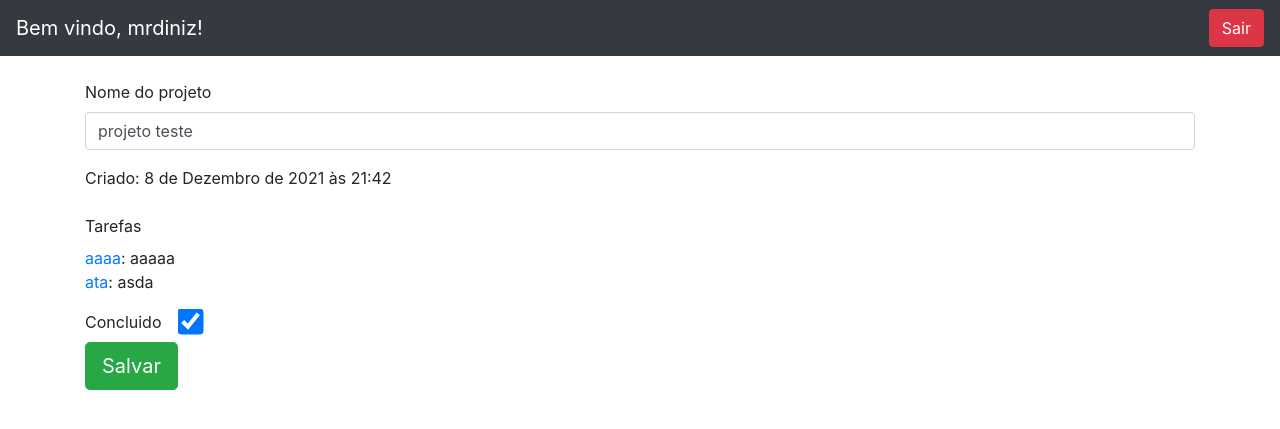
After one commit to mrdiniz88/task-organizer, a Django app: page /projects/project_detail/1 in a window 1280 px wide. The commit adds this page. Shown: the top 429 px of the page. Run offline with Django 4.2, Linux system fonts and the light colour scheme; a user stored in the database is signed in; data comes from the database, SQL or seed files in the repository; both versions use the stored data as it was after the commit.

Commit message:
atualização

```diff
--- /dev/null
+++ b/Projects/templates/project_detail.html
@@ -0,0 +1,37 @@
+{% extends 'base.html' %}
+
+{% block title %}Projeto | {{ project }}{% endblock title%}
+
+{% block content %}
+    <div class="container">
+        <br>
+        <form>
+            {% csrf_token %}
+            <p>
+                <label>Nome do projeto</label>
+                <input class="form-control" type='text' value="{{project.name}}">
+            </p>
+            <p>
+                <label>Criado: {{ project.created_at }}</label>
+            </p>
+            <p>
+                <label >Tarefas</label><br>
+                {% for task in tasks %}
+                    <a href="{{ project.id }}/tasks_detail/{{task.name}}">{{ task }}</a>:
+                    {{ task.description }}<br>
+                {% endfor %}
+
+            </p>
+            <label>Concluido &nbsp; &nbsp;</label>
+            {% if project.finish %}
+                <input checked type="checkbox" name="concluido">
+            {% else %}
+                <input type="checkbox" name="concluido">
+            {% endif%}
+            <br>
+            <input type="submit" class="btn btn-success btn-lg" value="Salvar">
+        </form>
+    </div>
+
+
+{% endblock content%}
--- a/Projects/urls.py
+++ b/Projects/urls.py
@@ -5,5 +5,7 @@ app_name = 'home'
 
 urlpatterns = [
     path('', views.projects, name='projects'),
+    path('project_detail/<int:id>', views.project_detail, name='project_detail'),
+    path('project_detail/<int:id>/tasks_detail/<str:name>', views.task_detail, name='task_detail')
     # path('detail_tasks', views.detail_tasks, name='detail_tasks')
 ]
--- a/Projects/views.py
+++ b/Projects/views.py
@@ -1,3 +1,4 @@
+from django.http.response import HttpResponse
 from django.shortcuts import redirect, render
 from .models import Projects, Tasks
 
@@ -14,3 +15,32 @@ def projects(request):
         'tasks': tasks
     }
     return render(request, 'projects.html', context)
+
+@login_required
+def project_detail(request, id):
+
+    try:
+        project = Projects.objects.filter(user = request.user).get(id = id)
+        tasks = Tasks.objects.filter(project__id = id).filter(project__user = request.user)
+    except:
+        return redirect('home:projects')
+
+    context = {
+        'project': project,
+        'tasks': tasks
+    }
+    return render(request, 'project_detail.html', context)
+
+def task_detail(request, id, name):
+
+    try:
+        project = Projects.objects.filter(user = request.user).get(id = id)
+        tasks = Tasks.objects.filter(project__id = id).filter(project__user = request.user).get(name = name)
+    except:
+        return redirect('home:projects')
+
+    context = {
+        'project': project,
+        'tasks': tasks
+    }
+    return HttpResponse(f'{tasks.name}')
--- a/User/urls.py
+++ b/User/urls.py
@@ -1,5 +1,6 @@
 from django.urls import path
 from . import views
+
 app_name = 'User'
 
 urlpatterns = [
--- a/templates/base.html
+++ b/templates/base.html
@@ -1,16 +1,26 @@
+{% load static %}
 <!DOCTYPE html>
 <html>
 <head lang="pt-br">
   <title>{% block title %}{% endblock title%}</title>
   <meta name="viewport" content="width=device-width, initial-scale=1.0">
   <link rel="stylesheet" href="https://cdn.jsdelivr.net/npm/bootstrap@4.5.3/dist/css/bootstrap.min.css">
+  <link rel="stylesheet" href="{% static 'css/style.css' %}">
 </head>
 <body>
-
-
-    {% block content %}{% endblock content%}
-
-
+  <nav class="navbar navbar-dark bg-dark">
+    {% if request.user.is_authenticated %}
+    <a class="navbar-brand" href="{% url 'home:projects' %}">Bem vindo, {{ user }}!</a>
+      <a href="{% url 'User:logout' %}" class="btn btn-danger">Sair</a>
+    {% else %}
+    <a class="navbar-brand">Organizador de tarefas</a>
+    <div class="cow mx-md-n1">
+      <a href="{% url 'User:signup' %}" class="btn btn-secondary">Cadastrar</a>
+      <a href="{% url 'User:signin' %}" class="btn btn-secondary">Login</a>
+    </div>
+    {% endif %}
+  </nav>
+  {% block content %}{% endblock content%}
   <script src="https://cdn.jsdelivr.net/npm/bootstrap@4.5.3/dist/js/bootstrap.bundle.min.js"></script>
 </body>
 </html>
--- /dev/null
+++ b/templates/static/css/style.css
@@ -0,0 +1,3 @@
+input[type=checkbox] {
+    transform:scale(2.0);
+}
```
Also changed, not shown: Projects/templates/detail.html (deleted, +0 -21 lines), Projects/templates/projects.html (+4 -3 lines), db.sqlite3.
